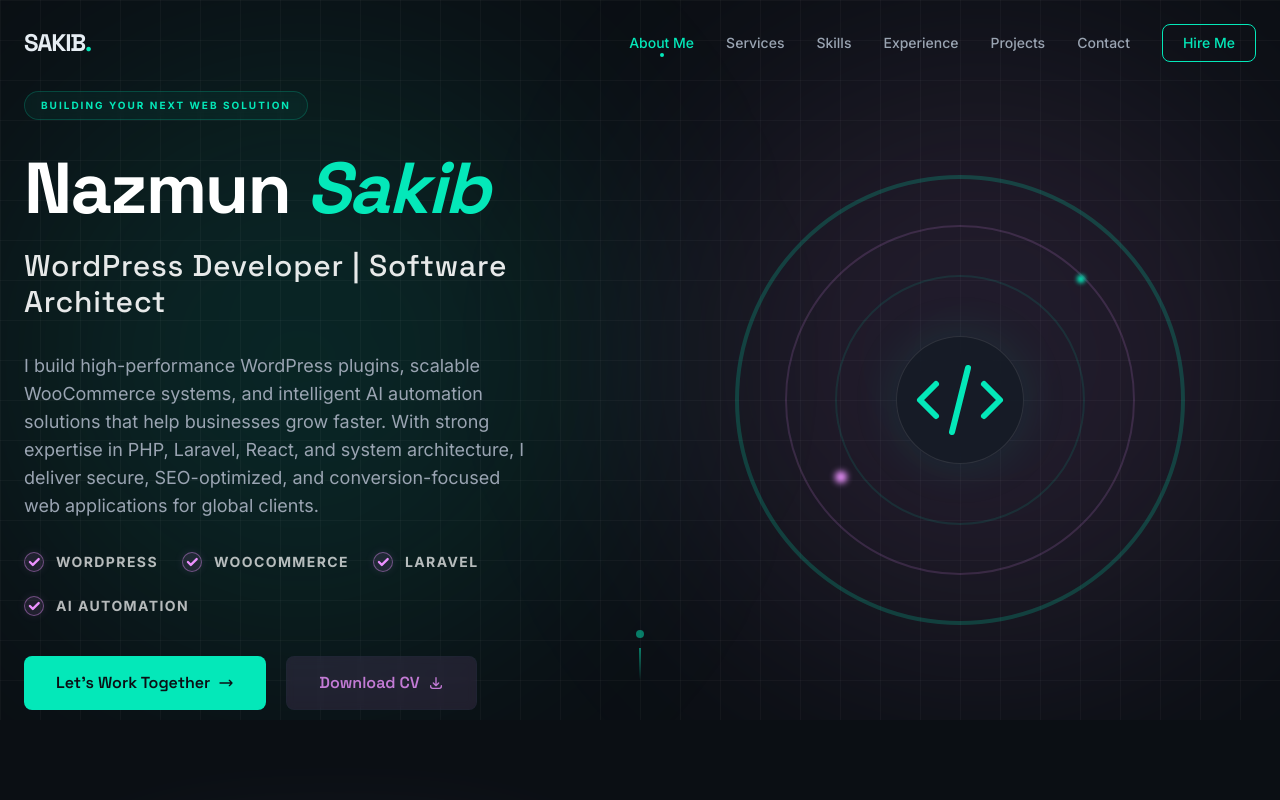
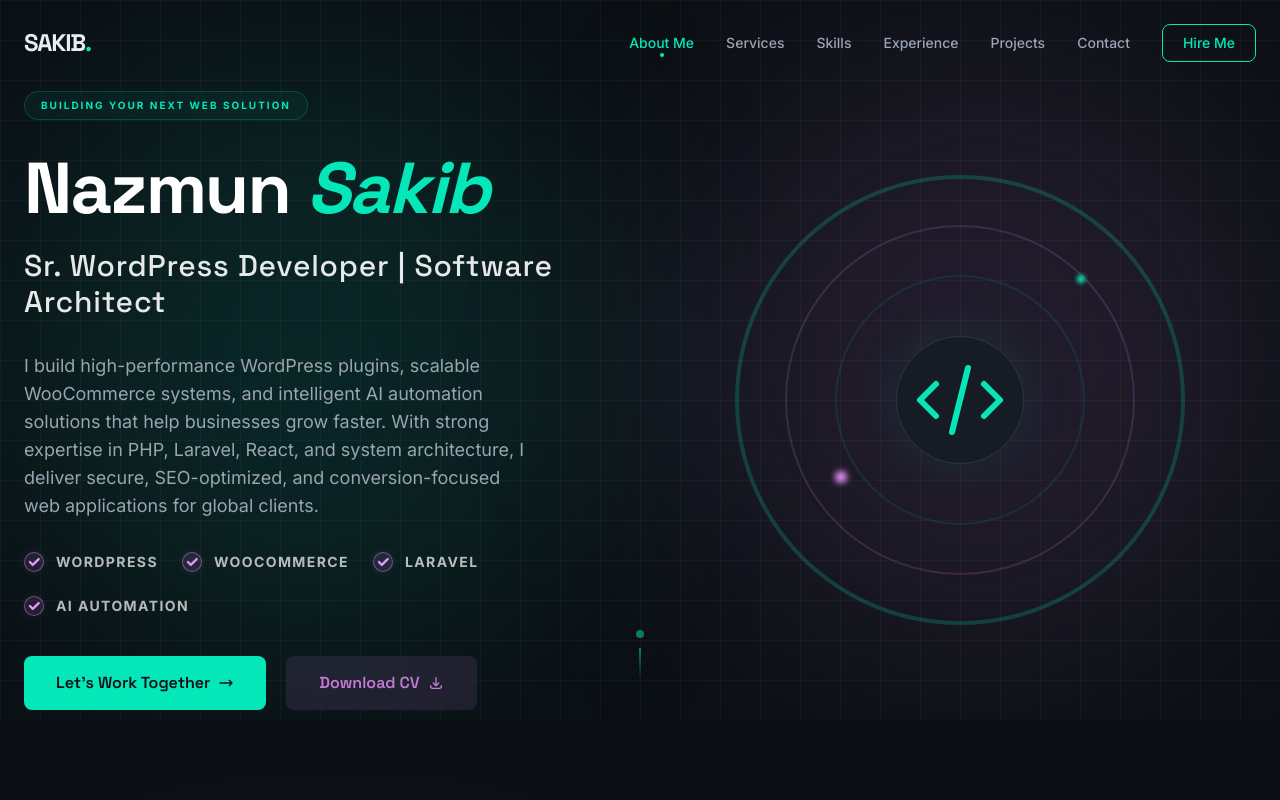
Before and after one commit to nazmunsakib/devfolio-pro, a Next.js app: page / in a window 1280 px wide. Shown: the top 800 px of the page. Built offline with nearby package versions, Linux system fonts and the light colour scheme.

Commit message:
Update Site title

```diff
--- a/src/components/Navbar.tsx
+++ b/src/components/Navbar.tsx
@@ -65,7 +65,7 @@
             <nav
                 role="navigation"
                 aria-label="Main navigation"
-                className={`fixed top-0 left-0 w-full z-50 transition-all duration-300 ${scrolled ? 'bg-[#0b0f14]/90 backdrop-blur-lg border-b border-border-subtle py-4' : 'bg-transparent py-6'}`}
+                className={`fixed top-0 left-0 w-full z-50 transition-all duration-500 ${scrolled ? 'bg-[#0b0f14]/90 backdrop-blur border-b border-[#2e355a] py-4' : 'bg-transparent py-6'}`}
             >
                 <div className="container mx-auto px-6 flex justify-between items-center">
                     <Link href="/" aria-label="Nazmun Sakib - Home" className="text-2xl font-heading font-bold tracking-tighter hover:text-primary transition-colors">
--- a/src/data/portfolio.ts
+++ b/src/data/portfolio.ts
@@ -1,6 +1,6 @@
 export const portfolioData = {
     name: "Nazmun Sakib",
-    title: "WordPress Developer | Software Architect",
+    title: "Sr. WordPress Developer | Software Architect",
     summary: "I build high-performance WordPress plugins, scalable WooCommerce systems, and intelligent AI automation solutions that help businesses grow faster. With strong expertise in PHP, Laravel, React, and system architecture, I deliver secure, SEO-optimized, and conversion-focused web applications for global clients.",
     about: {
         text: "I am Nazmun Sakib, a professional full-stack software developer and WordPress plugin specialist with 5+ years of experience building scalable web applications and automation systems for international clients. My expertise covers custom WordPress plugin development, advanced WooCommerce backend engineering, Laravel applications, and AI-powered business automation. I focus on clean architecture, high performance, and technical SEO to ensure every product is fast, secure, and built for long-term scalability.",
```
